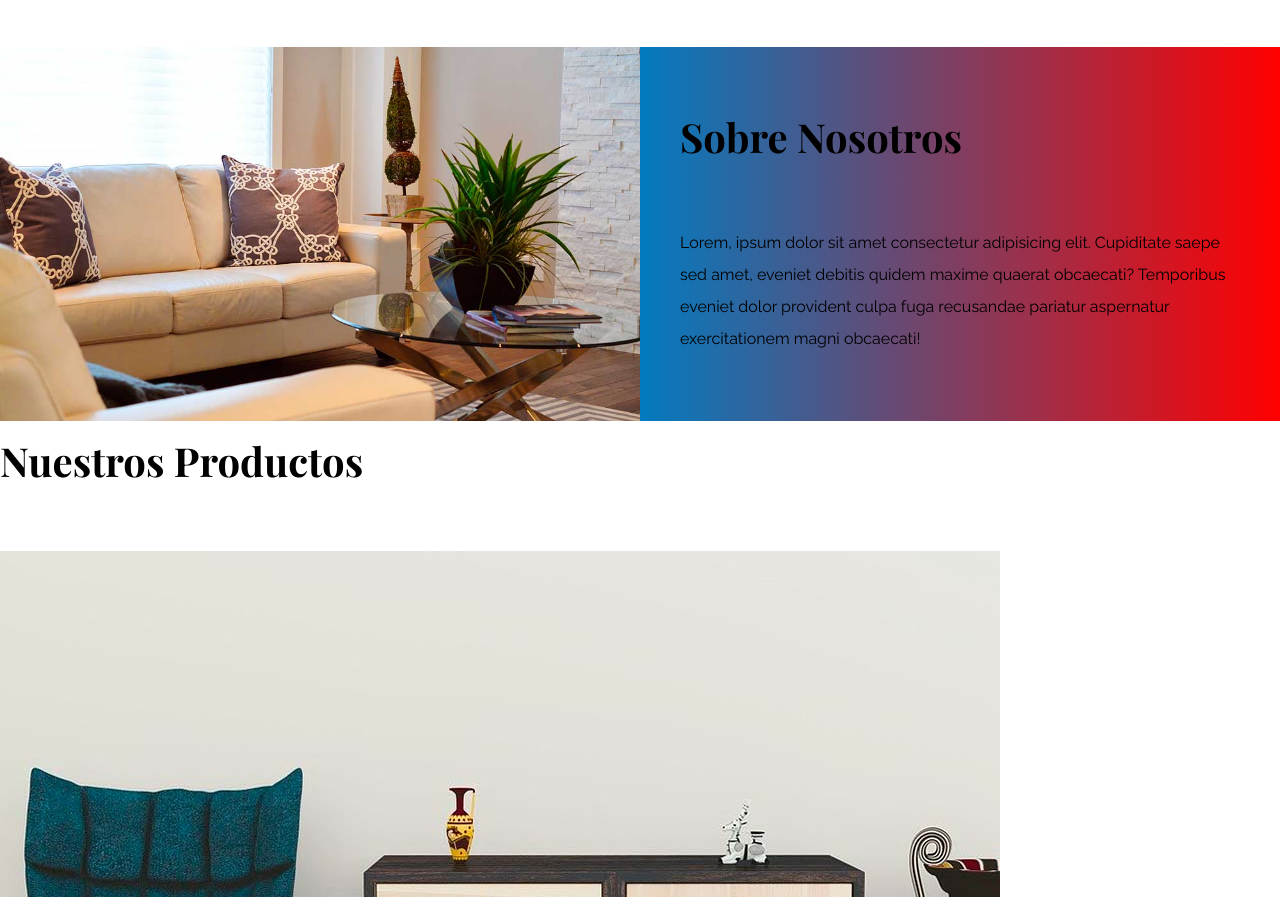
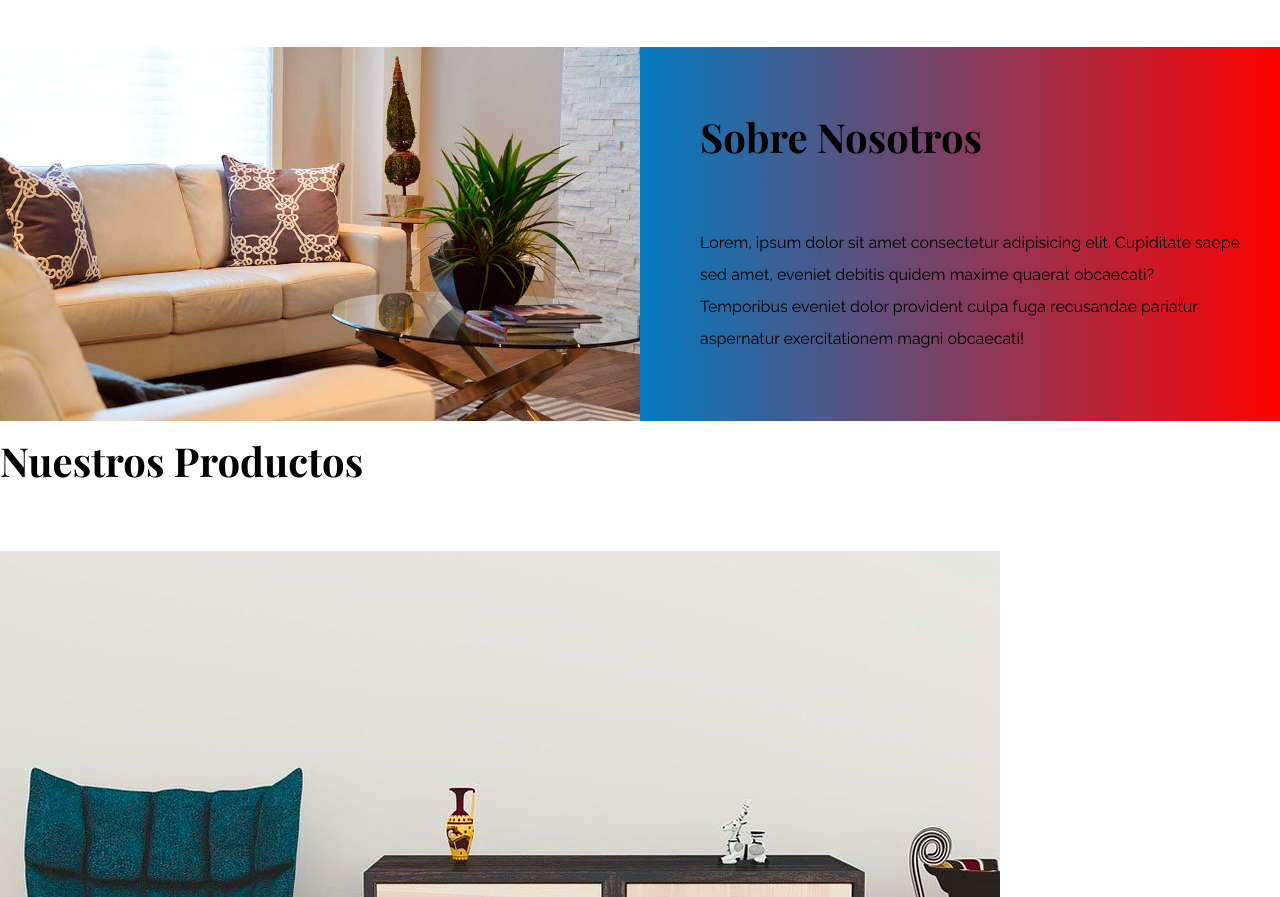
Before and after one commit to jonma0107/ecommerce, a plain HTML site: page index.html in a window 1280 px wide. Shown: the part 1343-2240 px from the top of the page. Drawn offline with nearby package versions, Linux system fonts and the light colour scheme.

Commit message:
ecommerce

```diff
--- a/css/style.css
+++ b/css/style.css
@@ -122,7 +122,7 @@ section h2 span {
   margin-top: 5rem;
 }
 
-.sobre-nosotros-grid {
+/* .sobre-nosotros-grid {
   display: grid;
   grid-template-columns: repeat(2, 1fr);
   column-gap: 8rem;
@@ -130,7 +130,18 @@ section h2 span {
 
 .texto-nosotros {
   grid-column: 2 / 3;
+} */
+
+.sobre-nosotros-grid {
+  display: flex;
+  justify-content: flex-end;
+
 }
+
+.texto-nosotros {
+  flex-basis: 45%;
+}
+
 
 
 /* footer nav a:nth-child(2){
```
